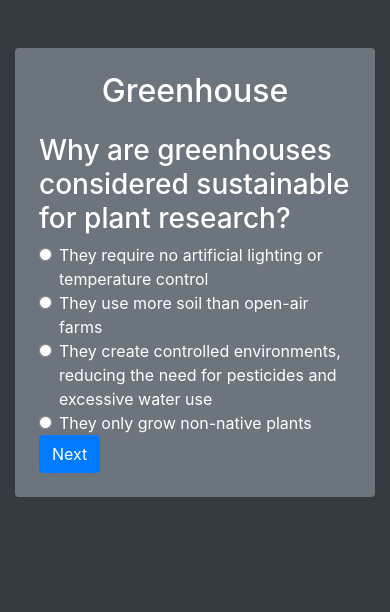
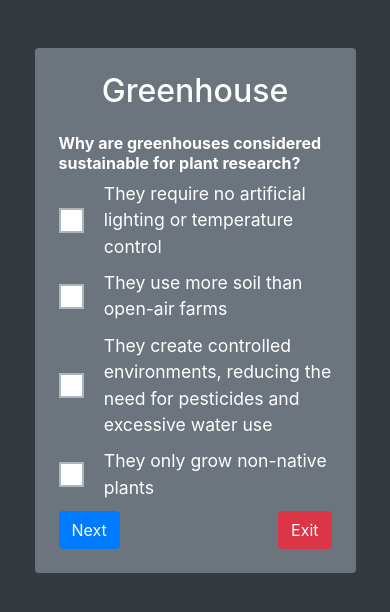
Before and after one commit to EdSmith8563/ecoScan, a Django app: page /camera/quiz3/ in a window 390 px wide. Shown: the top 612 px of the page. Run offline with Django 4.2, Linux system fonts and the light colour scheme; data comes from the database, SQL or seed files in the repository; both versions use the stored data as it was after the commit; some libraries are stand-ins or nearby versions.

Commit message:
quiz better on phone

```diff
--- /dev/null
+++ b/static/quiz/styles/quizStyles.css
@@ -0,0 +1,78 @@
+
+.question { display: none; }
+.visible { display: block !important; }
+
+.form-check-input {
+    width: 20px;
+    height: 20px;
+    cursor: pointer;
+    margin-top: 0;
+    margin-right: 10px;
+    position: relative;
+    border-radius: 0;
+    appearance: none;
+    -webkit-appearance: none;
+    background-color: #ffffff;
+    border: 2px solid #adb5bd;
+}
+.form-check {
+    display: flex;
+    align-items: center;
+    margin-bottom: 10px;
+}
+.quiz-container .question h3 {
+    font-weight: 700;
+}
+
+.form-check-input:checked {
+    background-color: #007bff;
+    border:none;
+}
+
+.form-check-input:checked:after {
+    content: "";
+    position: absolute;
+    top: 4px;
+    left: 4px;
+    width: 12px;
+    height: 12px;
+    background-color: #f8f9fa;
+}
+.exit-button {
+    margin-left: auto;
+    z-index: 9999;
+}
+.button-container {
+    display: flex;
+    justify-content: space-between;
+}
+
+
+.form-check-label {
+    font-size: 1.1rem;
+    vertical-align: middle;
+    word-wrap: break-word;
+}
+@media (max-width: 768px) {
+    .form-check-label {
+        font-size: 1.1rem;
+        vertical-align: middle;
+        word-wrap: break-word;
+        margin-left: 10%;
+    }
+    .form-check-input {
+        position: fixed;
+        width: 25px;
+        height: 25px;
+        cursor: pointer;
+    }
+
+    .quiz-container .question h3 {
+        font-size: 16px !important;
+    }
+
+    .container-fluid {
+        width: 90% !important;
+        margin: auto;
+    }
+}
--- a/templates/quiz/quiz.html
+++ b/templates/quiz/quiz.html
@@ -3,16 +3,14 @@
 <html lang="en">
 <head>
     <meta charset="UTF-8">
+    <meta name="viewport" content="width=device-width, initial-scale=1.0">
     <title>{{ quiz.title }}</title>
     <link rel="stylesheet" href="https://stackpath.bootstrapcdn.com/bootstrap/4.5.2/css/bootstrap.min.css">
+    <link rel="stylesheet" type="text/css" href="{% static 'quiz/styles/quizStyles.css' %}">
 
-    <style>
-        .question { display: none; } /* Initially hide all questions */
-        .visible { display: block !important; } /* Class to show current question */
-    </style>
 </head>
 <body class="bg-dark text-white">
-    <div class="container mt-5">
+    <div class="container-fluid mt-5">
         <div class="quiz-container bg-secondary p-4 rounded">
             <h2 class="text-center mb-4">{{ quiz.title }}</h2>
             <form action="{% url 'quiz_submit' %}" method="POST" class="needs-validation" novalidate>
@@ -29,10 +27,12 @@
                     {% endfor %}
                 </div>
                 {% endfor %}
-
-                <button type="button" id="prevBtn" class="btn btn-primary" onclick="changeQuestion(-1)" style="display:none;">Previous</button>
-                <button type="button" id="nextBtn" class="btn btn-primary" onclick="changeQuestion(1)">Next</button>
-                <button type="submit" id="submitBtn" class="btn btn-success btn-block" style="display:none;">Submit</button>
+                <div class="button-container">
+                    <button type="button" id="prevBtn" class="btn btn-primary" onclick="changeQuestion(-1)" style="display:none;">Previous</button>
+                    <button type="button" id="nextBtn" class="btn btn-primary" onclick="changeQuestion(1)">Next</button>
+                    <button type="submit" id="submitBtn" class="btn btn-success btn-block" style="display:none;">Submit</button>
+                    <button type="button" class="btn btn-danger exit-button" onclick="exitQuiz()">Exit</button>
+                </div>
             </form>
         </div>
     </div>
@@ -51,6 +51,9 @@
             document.getElementById('nextBtn').style.display = (n === questions.length - 1) ? 'none' : 'inline-block';
             document.getElementById('submitBtn').style.display = (n === questions.length - 1) ? 'inline-block' : 'none';
         }
+        function exitQuiz() {
+            window.location.href = "{% url 'home' %}";
+        }
 
         function changeQuestion(step) {
             currentQuestion += step;
@@ -62,8 +65,6 @@
         });
 
     </script>
-    <!-- Optional JavaScript -->
-    <!-- jQuery first, then Popper.js, then Bootstrap JS -->
     <script src="https://code.jquery.com/jquery-3.5.1.slim.min.js"></script>
     <script src="https://cdn.jsdelivr.net/npm/@popperjs/core@2.9.1/dist/umd/popper.min.js"></script>
     <script src="https://stackpath.bootstrapcdn.com/bootstrap/4.5.2/js/bootstrap.min.js"></script>
```
Also changed, not shown: db.sqlite3.
